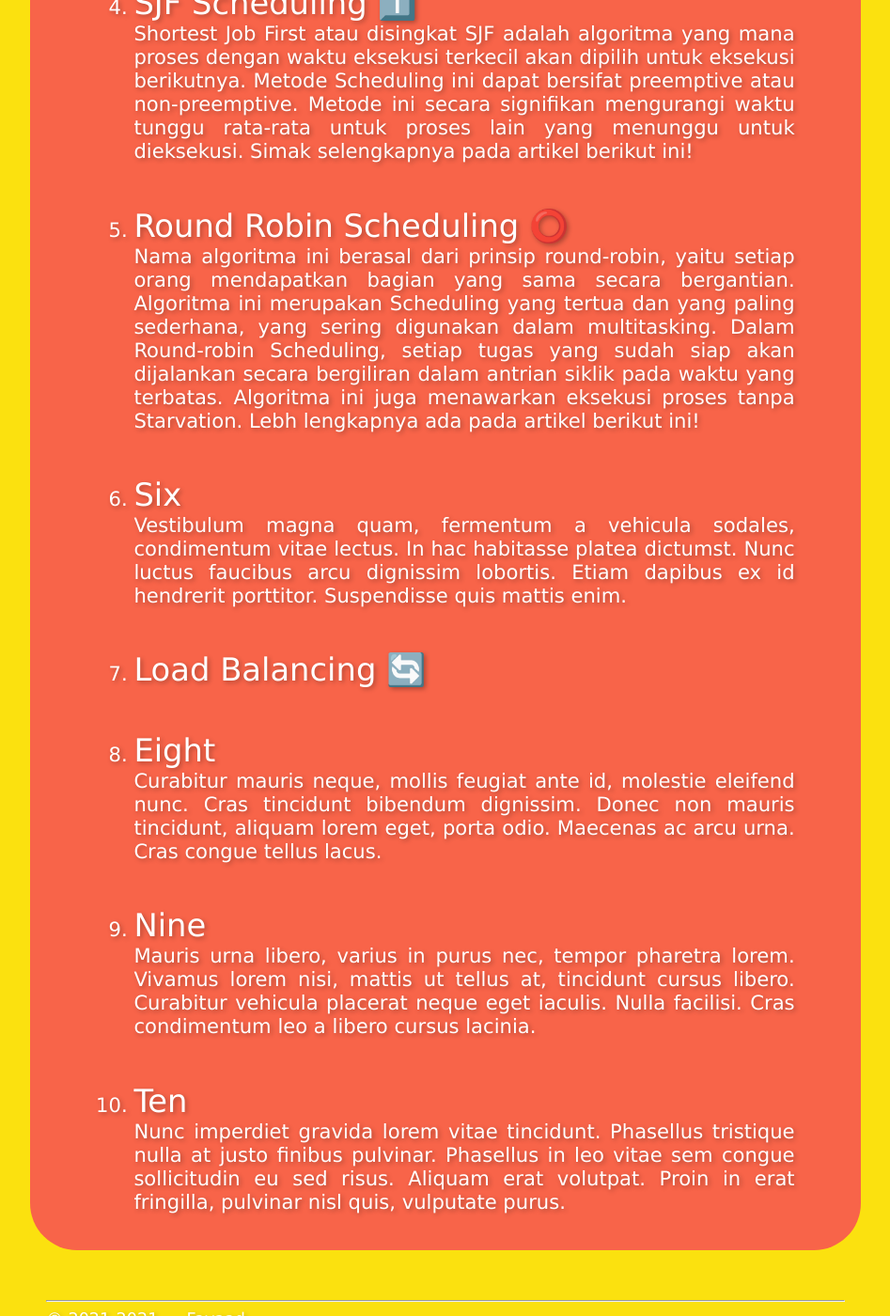
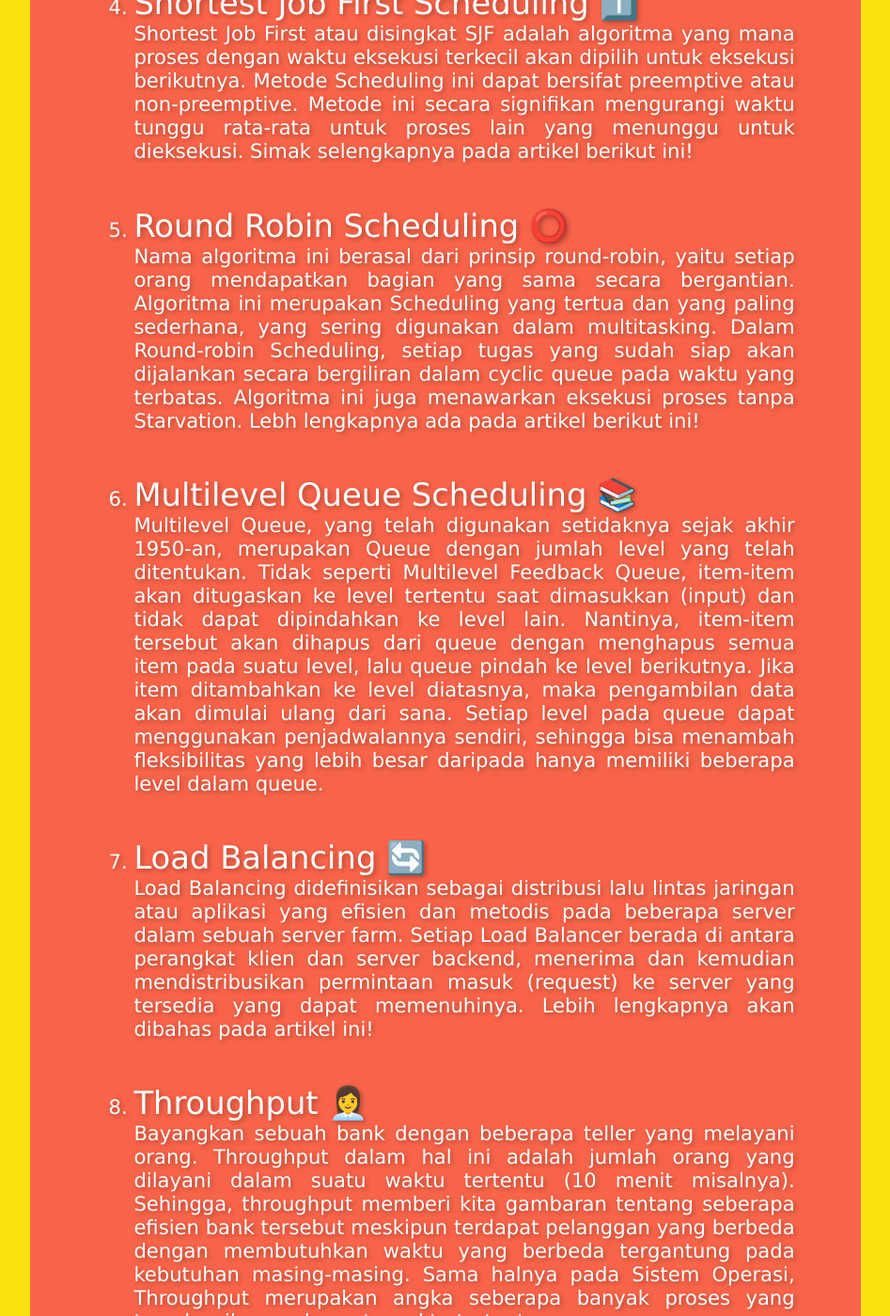
Before and after one commit to fayaadbsa/os211, a Jekyll site: the page built from w08.md, in a window 1280 px wide and 1400 px high, scrolled down 1301 px. Shown: the whole window at 94% size, without its empty margins (166-1113 px from the left). Built offline with Jekyll 4.4.1, drawn with Linux system fonts in a browser that asks for light colours; our own code applies the rules of GitHub Pages for plain Markdown files; some of the changed text lies outside the part shown.

Commit message:
Update w08.md

```diff
--- a/w08.md
+++ b/w08.md
@@ -14,39 +14,23 @@ Preemptive Scheduling merupakan salah satu metode Scheduling yang mana sebagian
 3. [Non-Preemptive Scheduling ◀](https://www.javatpoint.com/os-non-preemptive-priority-scheduling)<br>
 Dalam metode penjadwalan jenis ini, CPU telah dialokasikan untuk proses tertentu. Proses yang membuat CPU menjadi sibuk akan melepaskan CPU tersebut baik dengan mengubah konteks atau mengakhiri proses. Ini adalah satu-satunya metode yang dapat digunakan pada berbagai platform hardware, karena hal ini tidak memerlukan hardware khusus (misalnya timer) seperti pada Preemptive Scheduling .
 
-4. [SJF Scheduling 1️⃣](https://www.guru99.com/shortest-job-first-sjf-scheduling.html)<br>
+4. [Shortest Job First Scheduling 1️⃣](https://www.guru99.com/shortest-job-first-sjf-scheduling.html)<br>
 Shortest Job First atau disingkat SJF adalah algoritma yang mana proses dengan waktu eksekusi terkecil akan dipilih untuk eksekusi berikutnya. Metode Scheduling ini dapat bersifat preemptive atau non-preemptive. Metode ini secara signifikan mengurangi waktu tunggu rata-rata untuk proses lain yang menunggu untuk dieksekusi. Simak selengkapnya pada artikel berikut ini!
 
 5. [Round Robin Scheduling ⭕](https://www.guru99.com/round-robin-scheduling-example.html)<br>
-Nama algoritma ini berasal dari prinsip round-robin, yaitu setiap orang mendapatkan bagian yang sama secara bergantian. Algoritma ini merupakan Scheduling yang tertua dan yang paling sederhana, yang sering digunakan dalam multitasking. Dalam Round-robin Scheduling, setiap tugas yang sudah siap akan dijalankan secara bergiliran dalam antrian siklik pada waktu yang terbatas. Algoritma ini juga menawarkan eksekusi proses tanpa Starvation. Lebh lengkapnya ada pada artikel berikut ini!
+Nama algoritma ini berasal dari prinsip round-robin, yaitu setiap orang mendapatkan bagian yang sama secara bergantian. Algoritma ini merupakan Scheduling yang tertua dan yang paling sederhana, yang sering digunakan dalam multitasking. Dalam Round-robin Scheduling, setiap tugas yang sudah siap akan dijalankan secara bergiliran dalam cyclic queue pada waktu yang terbatas. Algoritma ini juga menawarkan eksekusi proses tanpa Starvation. Lebh lengkapnya ada pada artikel berikut ini!
 
-6. [Six](https://en.wikipedia.org/wiki/6)<br>
-Vestibulum magna quam, fermentum a vehicula sodales, condimentum vitae lectus.
-In hac habitasse platea dictumst.
-Nunc luctus faucibus arcu dignissim lobortis.
-Etiam dapibus ex id hendrerit porttitor.
-Suspendisse quis mattis enim.
+6. [Multilevel Queue Scheduling 📚](https://www.geeksforgeeks.org/multilevel-queue-mlq-cpu-scheduling/)<br>
+Multilevel Queue, yang telah digunakan setidaknya sejak akhir 1950-an, merupakan Queue dengan jumlah level yang telah ditentukan. Tidak seperti Multilevel Feedback Queue, item-item akan ditugaskan ke level tertentu saat dimasukkan (input) dan tidak dapat dipindahkan ke level lain. Nantinya, item-item tersebut akan dihapus dari queue dengan menghapus semua item pada suatu level, lalu queue pindah ke level berikutnya. Jika item ditambahkan ke level diatasnya, maka pengambilan data akan dimulai ulang dari sana. Setiap level pada queue dapat menggunakan penjadwalannya sendiri, sehingga bisa menambah fleksibilitas yang lebih besar daripada hanya memiliki beberapa level dalam queue.
 
 7. [Load Balancing 🔄](https://www.citrix.com/en-in/solutions/app-delivery-and-security/load-balancing/what-is-load-balancing.html)<br>
+Load Balancing didefinisikan sebagai distribusi lalu lintas jaringan atau aplikasi yang efisien dan metodis pada beberapa server dalam sebuah server farm. Setiap Load Balancer berada di antara perangkat klien dan server backend, menerima dan kemudian mendistribusikan permintaan masuk (request) ke server yang tersedia yang dapat memenuhinya. Lebih lengkapnya akan dibahas pada artikel ini!
 
+8. [Throughput 👩‍💼](https://www.8bitavenue.com/throughput-vs-turnaround-time-vs-waiting-time-vs-response-time/)<br>
+Bayangkan sebuah bank dengan beberapa teller yang melayani orang. Throughput dalam hal ini adalah jumlah orang yang dilayani dalam suatu waktu tertentu (10 menit misalnya). Sehingga, throughput memberi kita gambaran tentang seberapa efisien bank tersebut meskipun terdapat pelanggan yang berbeda dengan membutuhkan waktu yang berbeda tergantung pada kebutuhan  masing-masing. Sama halnya pada Sistem Operasi, Throughput merupakan angka seberapa banyak proses yang terselesaikan pada suatu waktu tertentu.
 
-8. [Eight](https://en.wikipedia.org/wiki/8)<br>
-Curabitur mauris neque, mollis feugiat ante id, molestie eleifend nunc.
-Cras tincidunt bibendum dignissim.
-Donec non mauris tincidunt, aliquam lorem eget, porta odio.
-Maecenas ac arcu urna.
-Cras congue tellus lacus.
+9. [Burst Time 🎇](hhttps://afteracademy.com/blog/what-is-burst-arrival-exit-response-waiting-turnaround-time-and-throughput)<br>
+Setiap proses dalam sistem komputer membutuhkan sejumlah waktu untuk mengeksekusinya, dalam hal ini ialah CPU time dan I/O time. Sehingga, Burst Time adalah total waktu yang dibutuhkan oleh suatu proses untuk dieksekusi pada CPU ataupun I/O. Lengkapnya akan dibahas pada artikel ini!
 
-9. [Nine](https://en.wikipedia.org/wiki/9)<br>
-Mauris urna libero, varius in purus nec, tempor pharetra lorem.
-Vivamus lorem nisi, mattis ut tellus at, tincidunt cursus libero.
-Curabitur vehicula placerat neque eget iaculis.
-Nulla facilisi.
-Cras condimentum leo a libero cursus lacinia.
-
-10. [Ten](https://en.wikipedia.org/wiki/10)<br>
-Nunc imperdiet gravida lorem vitae tincidunt.
-Phasellus tristique nulla at justo finibus pulvinar.
-Phasellus in leo vitae sem congue sollicitudin eu sed risus.
-Aliquam erat volutpat.
-Proin in erat fringilla, pulvinar nisl quis, vulputate purus.
+10. [CPU Burst vs I/O Burst 💻](https://www.youtube.com/watch?v=pVzb3TUcDLo)<br>
+Secara singkatnya, sebuah CPU Burst terjadi pada saat mengeksekusi instruksi dan IO Burst terjadi pada saat service me-request untuk mengambil informasi. Ide dibalik ini adalah setiap komponen akan beroperasi sampai tidak bisa. Secara lengkapnya akan dibahas pada video berikut ini!
```
